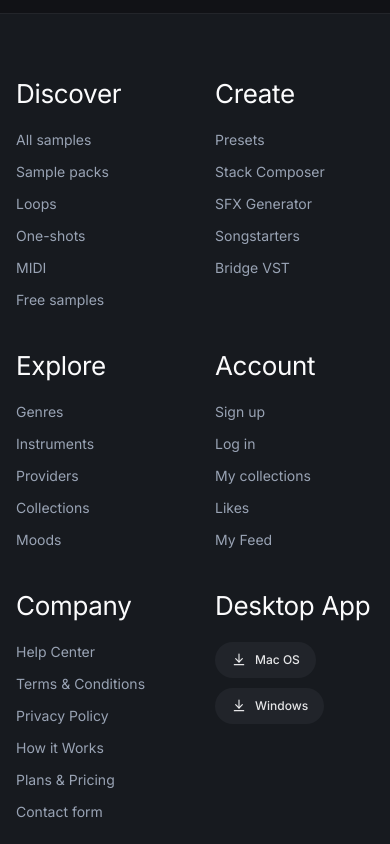
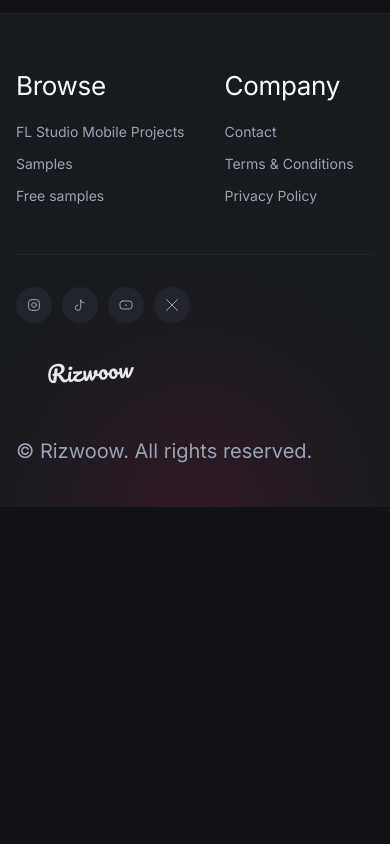
Before and after one commit to xe986232-ai/Wann, a Next.js app: page / in a window 390 px wide. Shown: the part 1400-2244 px from the top of the page. After the commit the page ends 1907 px from the top, so only its background shows below. Built offline with nearby package versions, Linux system fonts and the light colour scheme.

Commit message:
Simplify footer to reflect FL Studio Mobile projects and samples only

```diff
--- a/src/components/layout/footer.tsx
+++ b/src/components/layout/footer.tsx
@@ -1,6 +1,5 @@
 import Link from "next/link";
 import {
-  DownloadIcon,
   InstagramIcon,
   TiktokIcon,
   XSocialIcon,
@@ -9,60 +8,24 @@
 
 interface FooterColumn {
   title: string;
-  links: { label: string; href: string; external?: boolean }[];
+  links: { label: string; href: string }[];
 }
 
 const columns: FooterColumn[] = [
   {
-    title: "Discover",
+    title: "Browse",
     links: [
-      { label: "All samples", href: "/samples" },
-      { label: "Sample packs", href: "/sample-packs" },
-      { label: "Loops", href: "/samples/loops" },
-      { label: "One-shots", href: "/samples/one-shots" },
-      { label: "MIDI", href: "/midi" },
+      { label: "FL Studio Mobile Projects", href: "/sample-packs" },
+      { label: "Samples", href: "/samples" },
       { label: "Free samples", href: "/samples/free" },
-    ],
-  },
-  {
-    title: "Create",
-    links: [
-      { label: "Presets", href: "/presets" },
-      { label: "Stack Composer", href: "/stack-composer" },
-      { label: "SFX Generator", href: "/ai/sound-effect" },
-      { label: "Songstarters", href: "/samples/songstarters" },
-      { label: "Bridge VST", href: "/plugins/bridge-vst" },
-    ],
-  },
-  {
-    title: "Explore",
-    links: [
-      { label: "Genres", href: "/genres" },
-      { label: "Instruments", href: "/instruments" },
-      { label: "Providers", href: "/providers" },
-      { label: "Collections", href: "/collections" },
-      { label: "Moods", href: "/moods" },
-    ],
-  },
-  {
-    title: "Account",
-    links: [
-      { label: "Sign up", href: "/signup" },
-      { label: "Log in", href: "/login" },
-      { label: "My collections", href: "/account/collections" },
-      { label: "Likes", href: "/account/wishlist/samples" },
-      { label: "My Feed", href: "/account/my-feed/samples" },
     ],
   },
   {
     title: "Company",
     links: [
-      { label: "Help Center", href: "https://support.rizwoow.com/", external: true },
+      { label: "Contact", href: "/contact" },
       { label: "Terms & Conditions", href: "/page/terms-conditions" },
       { label: "Privacy Policy", href: "/page/privacy-policy" },
-      { label: "How it Works", href: "/page/how-works" },
-      { label: "Plans & Pricing", href: "/page/pricing" },
-      { label: "Contact form", href: "/contact" },
     ],
   },
 ];
@@ -76,23 +39,20 @@
 
 export function Footer() {
   return (
-    <footer className="relative overflow-hidden border-t border-white/5 bg-surface px-sm pt-16 md:px-lg md:pt-24">
+    <footer className="relative overflow-hidden border-t border-white/5 bg-surface px-sm pt-14 md:px-lg md:pt-16">
       {/* soft brand glow, bottom center */}
       <div
         aria-hidden="true"
-        className="pointer-events-none absolute bottom-0 left-1/2 z-0 h-[600px] w-[600px] -translate-x-1/2 translate-y-1/2 rounded-full opacity-60 md:h-[1000px] md:w-[1000px]"
+        className="pointer-events-none absolute bottom-0 left-1/2 z-0 h-[500px] w-[500px] -translate-x-1/2 translate-y-1/2 rounded-full opacity-60 md:h-[800px] md:w-[800px]"
         style={{
           background:
             "radial-gradient(circle, rgba(202,18,72,0.22) 0%, rgba(202,18,72,0.14) 25%, rgba(202,18,72,0.06) 45%, transparent 70%)",
         }}
       />
 
-      <div className="relative z-10 mx-auto flex max-w-[1400px] flex-col gap-16">
+      <div className="relative z-10 mx-auto flex max-w-[1400px] flex-col gap-12">
         {/* link columns */}
-        <nav
-          className="grid grid-cols-2 gap-10 sm:grid-cols-3 lg:grid-cols-6"
-          aria-labelledby="footer-nav"
-        >
+        <nav className="flex flex-wrap gap-10 sm:gap-16" aria-labelledby="footer-nav">
           <h2 id="footer-nav" className="sr-only">
             Footer navigation
           </h2>
@@ -105,7 +65,6 @@
                   <li key={link.label}>
                     <Link
                       href={link.href}
-                      target={link.external ? "_blank" : undefined}
                       className="transition-colors duration-300 hover:text-foreground"
                     >
                       {link.label}
@@ -115,31 +74,10 @@
               </ul>
             </div>
           ))}
-
-          {/* desktop app download */}
-          <div className="flex flex-col gap-5">
-            <h3 className="text-sm font-medium text-foreground">Desktop App</h3>
-            <div className="flex flex-col items-start gap-2.5">
-              <Link
-                href="/desktop-app"
-                className="flex items-center gap-2 rounded-full bg-surface-2/60 px-4 py-2.5 text-xs font-medium text-foreground/90 transition-colors duration-200 hover:bg-white/10"
-              >
-                <DownloadIcon className="h-4 w-4" />
-                Mac OS
-              </Link>
-              <Link
-                href="/desktop-app"
-                className="flex items-center gap-2 rounded-full bg-surface-2/60 px-4 py-2.5 text-xs font-medium text-foreground/90 transition-colors duration-200 hover:bg-white/10"
-              >
-                <DownloadIcon className="h-4 w-4" />
-                Windows
-              </Link>
-            </div>
-          </div>
         </nav>
 
         {/* wordmark + copyright */}
-        <div className="flex flex-col items-start justify-between gap-10 border-t border-white/5 pb-10 pt-10 lg:flex-row lg:items-end">
+        <div className="flex flex-col items-start justify-between gap-8 border-t border-white/5 pb-10 pt-8 lg:flex-row lg:items-end">
           <div className="flex flex-col items-start gap-6">
             <div className="flex gap-2.5">
               {socialLinks.map(({ label, href, icon: Icon }) => (
@@ -159,7 +97,7 @@
             <svg
               viewBox="0 0 400 150"
               xmlns="http://www.w3.org/2000/svg"
-              className="h-16 w-auto opacity-90 md:h-20"
+              className="h-14 w-auto opacity-90 md:h-16"
             >
               <style>{`
                 @import url('https://fonts.googleapis.com/css2?family=Pacifico&display=swap');
```
